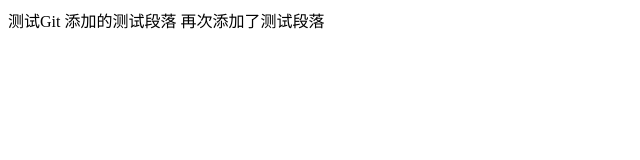
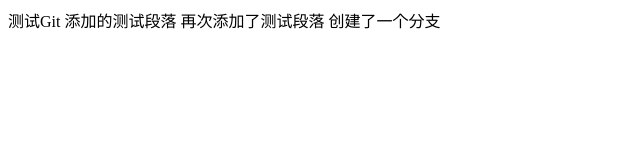
Before and after one commit to WarriorML/HTMLGitRepo, a plain HTML site: page index.html in a window 1280 px wide. Shown: the whole page, without its empty margins (0-640 px from the left). Drawn offline with Linux system fonts and the light colour scheme.

Commit message:
创建了一个分支dev

```diff
--- a/index.html
+++ b/index.html
@@ -12,5 +12,6 @@
         测试Git
         添加的测试段落
         再次添加了测试段落
+        创建了一个分支
     </body>
 </html>
```
